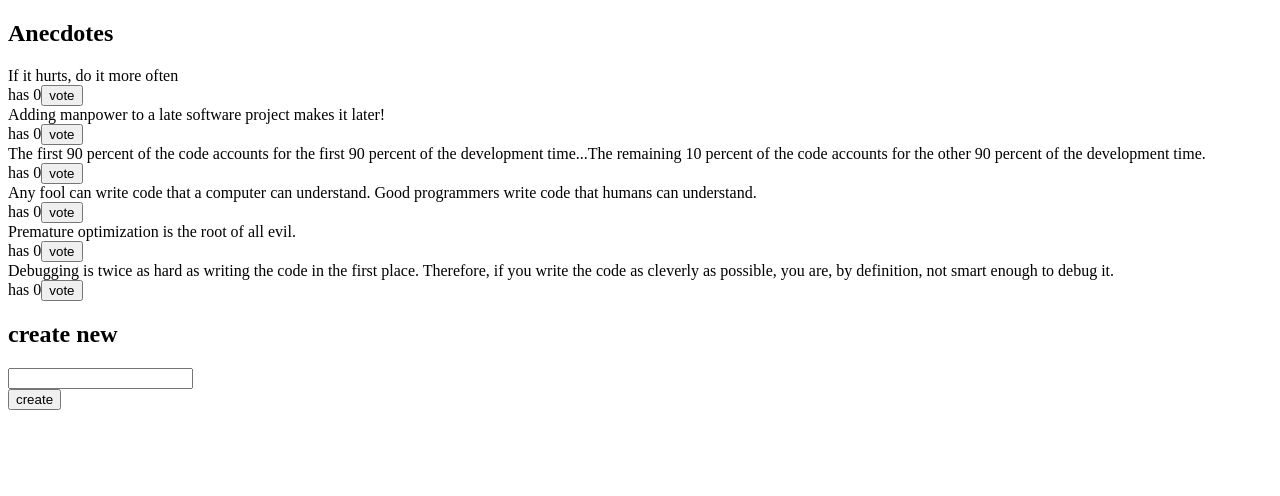
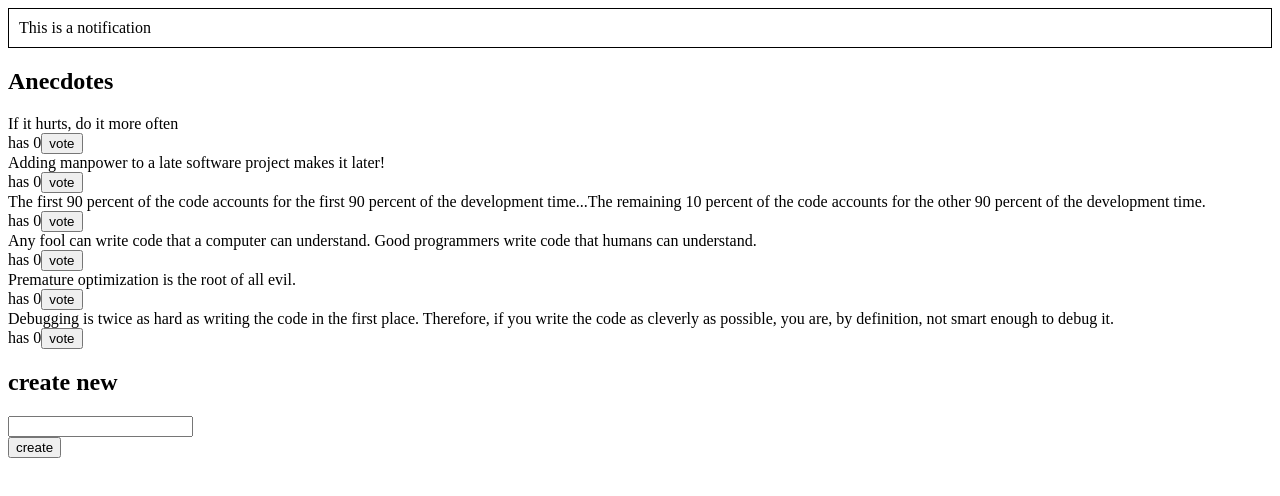
Before and after one commit to Dynamocodes/fullstack-web-dev-course, a React (Create React App) app in the folder part06/redux-anecdotes/: page / in a window 1280 px wide. Shown: the top 496 px of the page. Built offline with nearby package versions, Linux system fonts and the light colour scheme.

Commit message:
exercise 6.10

```diff
--- a/part06/redux-anecdotes/src/App.js
+++ b/part06/redux-anecdotes/src/App.js
@@ -1,10 +1,12 @@
 import AnecdoteForm from './components/AnecdoteForm'
 import AnecdoteList from './components/AnecdoteList'
+import Notification from './components/Notification'
 
 const App = () => {
 
   return (
     <div>
+      <Notification/>
       <AnecdoteList/>
       <AnecdoteForm/>
     </div>
--- a/part06/redux-anecdotes/src/components/Notification.js
+++ b/part06/redux-anecdotes/src/components/Notification.js
@@ -1,4 +1,8 @@
+import { useSelector } from 'react-redux'
+
 const Notification = () => {
+  const notification = useSelector(state => state.notification)
+  console.log(notification)
   const style = {
     border: 'solid',
     padding: 10,
@@ -6,7 +10,7 @@
   }
   return (
     <div style={style}>
-      render here notification...
+      {notification}
     </div>
   )
 }
--- /dev/null
+++ b/part06/redux-anecdotes/src/reducers/notificationReducer.js
@@ -0,0 +1,19 @@
+import { createSlice } from '@reduxjs/toolkit'
+
+const initialState = 'This is a notification'
+
+const notificationSlice = createSlice({
+  name: 'notification',
+  initialState,
+  reducers: {
+    displayNotification(state, action){
+      return state
+    },
+    changeNotificationText(state, action){
+      return action.payload
+    }
+  },
+})
+
+export const {displayNotification, changeNotificationText} = notificationSlice.actions
+export default notificationSlice.reducer
--- a/part06/redux-anecdotes/src/store.js
+++ b/part06/redux-anecdotes/src/store.js
@@ -1,10 +1,12 @@
 import { configureStore } from '@reduxjs/toolkit'
 
 import anecdoteReducer from './reducers/anecdoteReducer'
+import notificationReducer from './reducers/notificationReducer'
 
 const store = configureStore({
   reducer: {
     anecdotes: anecdoteReducer,
+    notification: notificationReducer,
   }
 })
 
```
